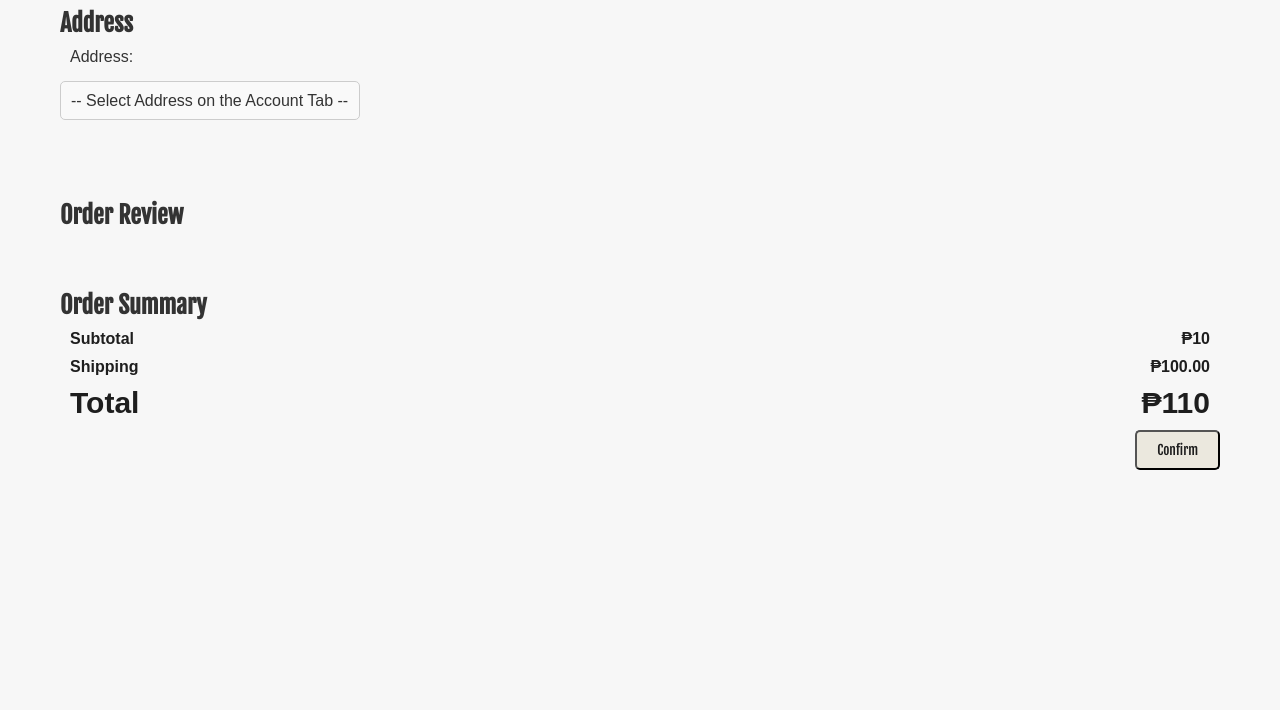
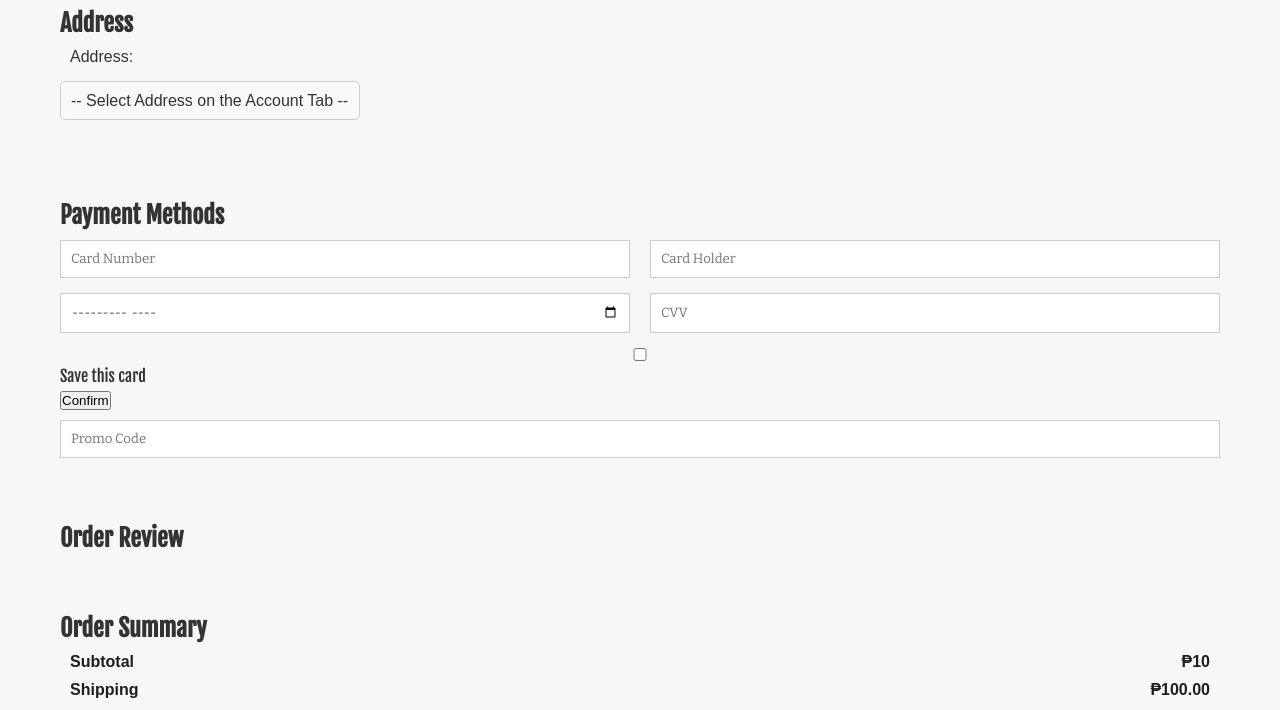
Before and after one commit to Modarku/CSIT327-TheDailyBean, a Django app: template dailybean/templates/payment.html in a window 1280 px wide. Shown: the part 220-930 px from the top of the page. Run offline with Django 5.2, Linux system fonts and the light colour scheme; the template is opened without the code that fills it: most values are stand-ins (such as "Sample title", 1, 10 or a date in 2020).

Commit message:
card payment added

```diff
--- a/dailybean/templates/payment.html
+++ b/dailybean/templates/payment.html
@@ -36,6 +36,34 @@
             </div>
         </section>
 
+        <!-- Payment Methods Section -->
+        <section class="payment-methods">
+            <h2>Payment Methods</h2>
+
+            <!-- Card Payment Form -->
+            <div id="card-payment-form" class="payment-form active">
+                <div class="form-row">
+                    <input type="text" id="card-number" placeholder="Card Number" required>
+                    <input type="text" id="card-holder" placeholder="Card Holder" required>
+                </div>
+                <div class="form-row">
+                    <input type="month" id="expiry-date" placeholder="Expiry Date" required>
+                    <input type="text" id="cvv" placeholder="CVV" required>
+                </div>
+                <div class="form-group">
+                    <label><input type="checkbox" id="save-card"> Save this card</label>
+                </div>
+                <button class="confirm-btn" onclick="processCardPayment(event)">Confirm</button>
+            </div>
+
+            <div class="form-row">
+                <input type="text" placeholder="Promo Code">
+            </div>
+
+        </section>
+
+
+
         <!-- Order Review Section -->
         <section class="order-review">
             <h2>Order Review</h2>
@@ -46,9 +74,7 @@
                             <img class="order-img" src="{{ order.product.product_image.url }}" alt="{{ order.product.product_name }}">
                             <h4 style="align-self: center; margin-left: 10px;">{{ order.product.product_name }}</h4>
                         </div>
-
                         <p class="product-price" style="align-self: center;">Price: ${{ order.product.price }}</p>
-
                         <h4 style="align-self: center;">Qty: {{ order.product_amount }}</h4>
                         <p class="product-price" style="align-self: center;">Total: ${{ order.total }}</p>
                         <img style="align-self: center;" src="{% static 'images/trash-icon.png' %}" data-order-id="{{ order.id }}" onclick="deleteOrder(this.dataset.orderId)">
@@ -57,13 +83,11 @@
             {% empty %}
                 <p>Nothing ordered</p>
             {% endfor %}
-
         </section>
 
         <!-- Order Summary Section -->
         <section class="order-summary">
             <h2>Order Summary</h2>
-
             {% with subtotal=0 %}
                 {% for order in orders %}
                     {% with subtotal=subtotal|add:order.total %}
@@ -121,36 +145,43 @@
             }
             return true;
         }
+
+        function showPaymentForm(paymentMethod) {
+            const forms = document.querySelectorAll('.payment-form');
+            forms.forEach(form => form.classList.remove('active'));
+
+            if (paymentMethod === 'card') {
+                document.getElementById('card-payment-form').classList.add('active');
+            }
+        }
+
+        function processCardPayment(event) {
+            event.preventDefault();
+
+            const cardNumber = document.getElementById('card-number').value;
+            const cardHolder = document.getElementById('card-holder').value;
+            const expiryDate = document.getElementById('expiry-date').value;
+            const cvv = document.getElementById('cvv').value;
+
+            if (!cardNumber || !cardHolder || !expiryDate || !cvv) {
+                alert('Please fill out all the card information before proceeding.');
+                return;
+            }
+
+            const cardRegex = /^[0-9]{16}$/;
+            const cvvRegex = /^[0-9]{3,4}$/;
+
+            if (!cardNumber.match(cardRegex)) {
+                alert('Invalid card number');
+                return;
+            }
+            if (!cvv.match(cvvRegex)) {
+                alert('Invalid CVV');
+                return;
+            }
+
+            alert("Card payment processed successfully!");
+        }
     </script>
 
 {% endblock %}
-
-        <!-- Payment Methods Section -->
-        <section class="payment-methods">
-            <h2>Payment Methods</h2>
-            <div class="payment-tabs">
-                <button class="tab-button active">Card</button>
-                <button class="tab-button">Paypal</button>
-                <button class="tab-button">iDeal</button>
-                <button class="tab-button">Others</button>
-            </div>
-
-            <div class="payment-form">
-                <div class="form-row">
-                    <input type="text" placeholder="Card Number" required>
-                    <input type="text" placeholder="Card Holder" required>
-                </div>
-                <div class="form-row">
-                    <input type="month" placeholder="Expiry Date" required>
-                    <input type="text" placeholder="CVV" required>
-                </div>
-                <div class="form-group">
-                    <label><input type="checkbox"> Save this card</label>
-                </div>
-                <button class="confirm-btn">Confirm</button>
-            </div>
-        </section>
-
-        <div class="form-row">
-            <input type="text" placeholder="Promo Code">
-        </div>
```
